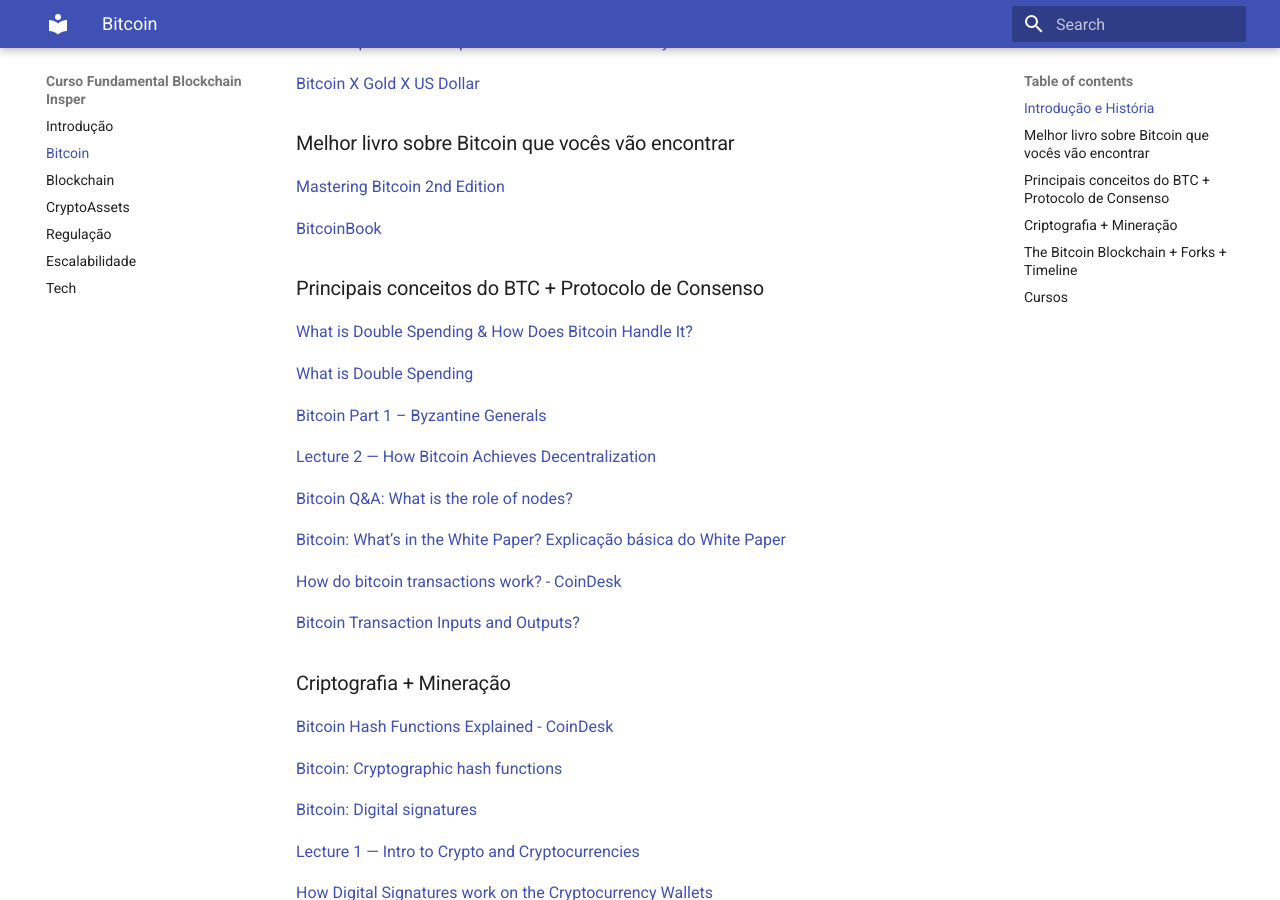
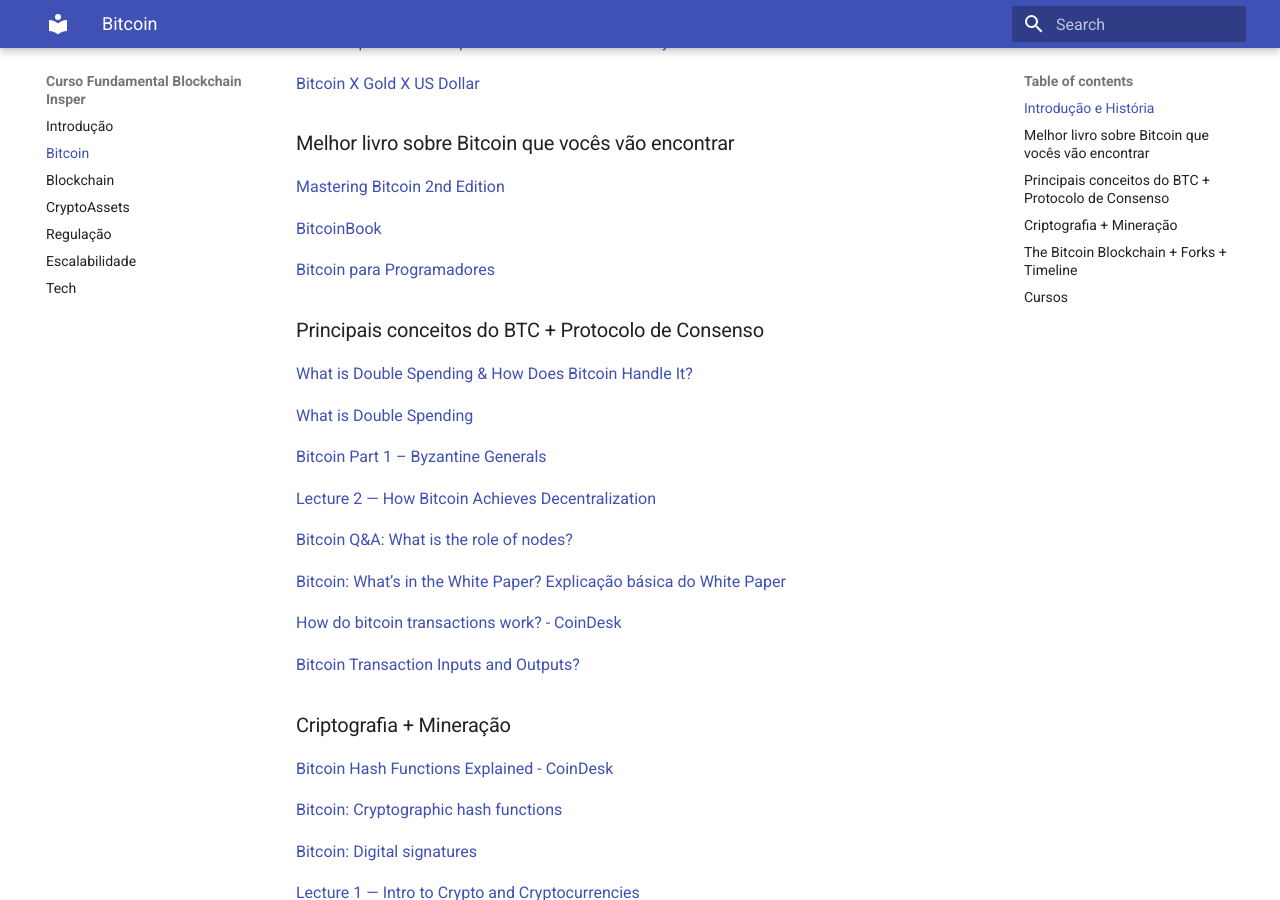
Before and after one commit to BlockchainInsper/curso-fundamentos, an MkDocs documentation site: the page built from docs/btc.md, in a window 1280 px wide and 900 px high, scrolled down 523 px. Built offline with MkDocs 1.6.1 and Material for MkDocs 9.7.7, drawn with Linux system fonts in a browser that asks for light colours.

Commit message:
adicionando livro de btc

```diff
--- a/docs/btc.md
+++ b/docs/btc.md
@@ -22,6 +22,7 @@
 
 [BitcoinBook](https://github.com/bitcoinbook/bitcoinbook)
 
+[Bitcoin para Programadores](https://itsrio.org/wp-content/uploads/2018/06/bitcoin-para-programadores.pdf)
 
 ### Principais conceitos do BTC + Protocolo de Consenso
 [What is Double Spending & How Does Bitcoin Handle It?](https://coinsutra.com/bitcoin-double-spending/)
```
